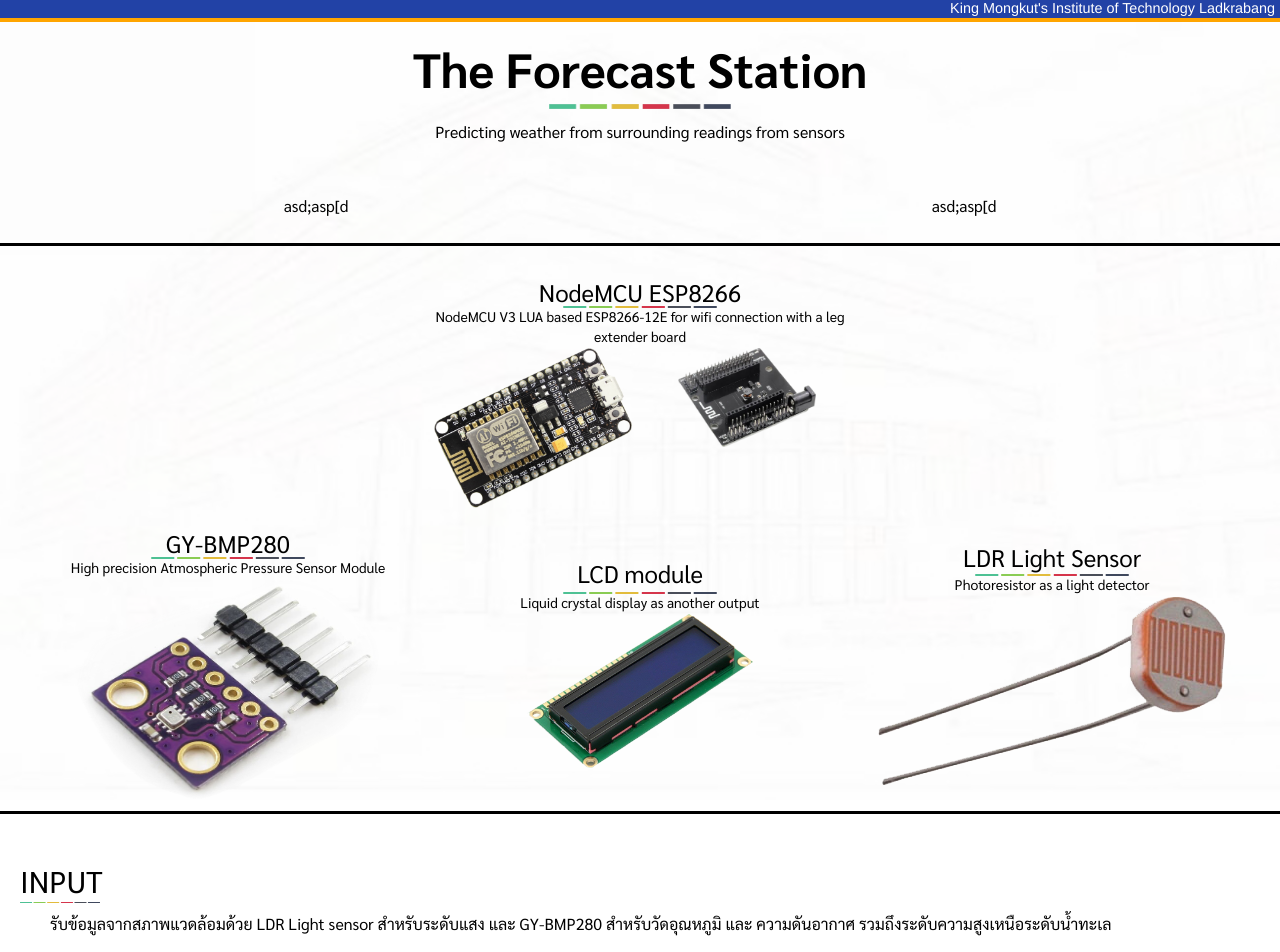
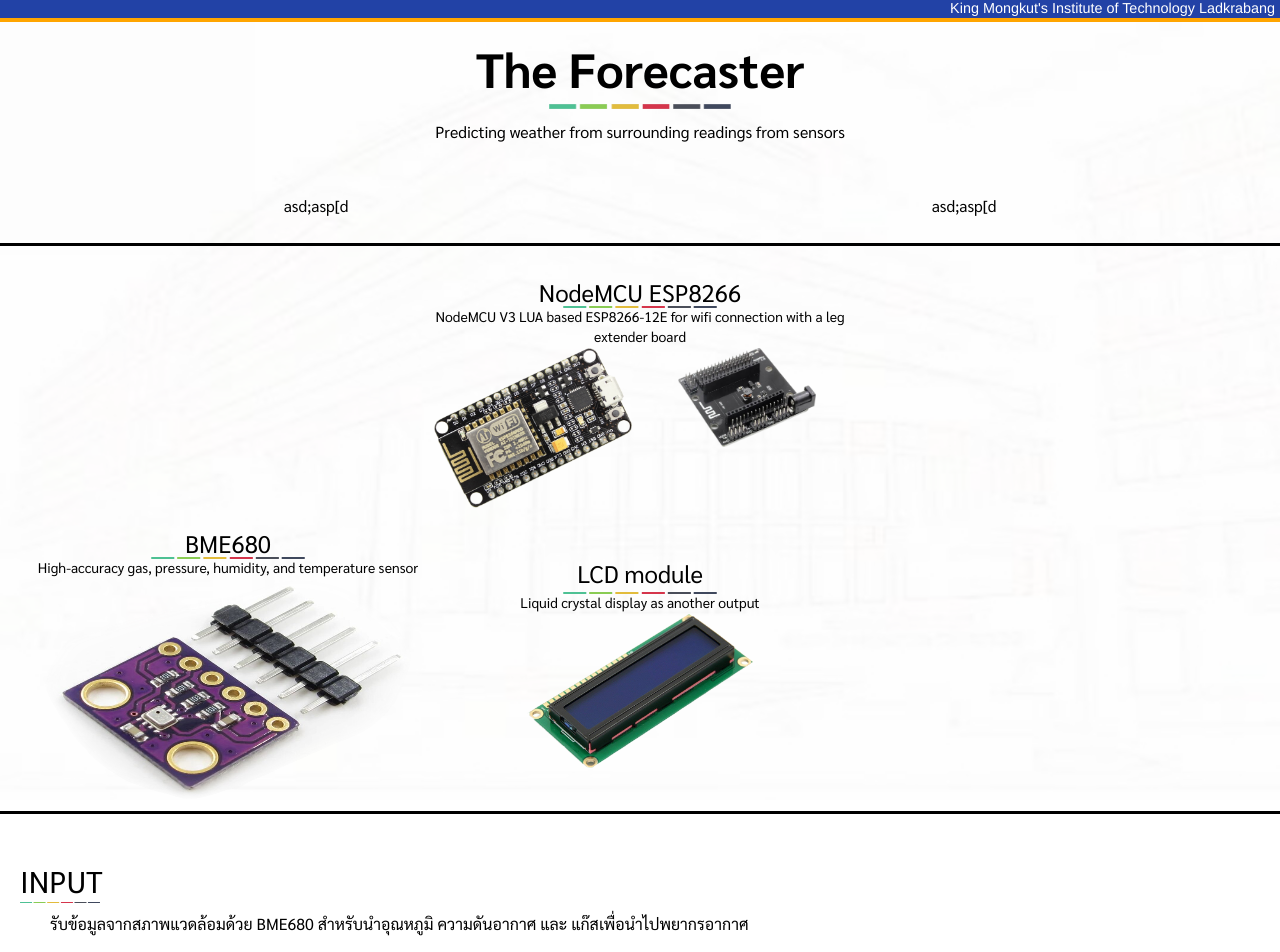
Before and after one commit to Krit789/esp-weather-station, a Nuxt app: page / in a window 1280 px wide. Shown: the top 952 px of the page. Built offline with nearby package versions, Linux system fonts and the light colour scheme.

Commit message:
commit Update info for new devices

```diff
--- a/pages/index.vue
+++ b/pages/index.vue
@@ -14,7 +14,7 @@
 
   <div class="main-body select-none">
     <div class="ma-10 text-center" style="margin-bottom: 50px;margin-top:20px">
-      <h1 class="text-5xl mb-4 font-bold pt-2">The Forecast Station</h1>
+      <h1 class="text-5xl mb-4 font-bold pt-2">The Forecaster</h1>
       <img alt="" class="rainbow-dash" src="/images/rainbow-line.webp" style="margin-top:-10px">
 
       <p class="mt-3" style="font-size:16px;">Predicting weather from surrounding readings from sensors</p>
@@ -44,16 +44,16 @@
                                                                                                              width="70%">
           </div>
         </div>
-        <div class="invisible" style="margin: auto"><span class="text-2xl">GY-BMP280</span>
-          <p class="text-sm">High precision Atmospheric Pressure Sensor Module</p><img class="img"
+        <div class="invisible" style="margin: auto"><span class="text-2xl">BME680</span>
+          <p class="text-sm">High-accuracy gas, pressure, humidity, and temperature sensor</p><img class="img"
                                                                                        src="../asset_img/GY-BMP280.png"
                                                                                        width="96%"></div>
       </div>
       <div class="grid grid-cols-3 text-center" style="align-content: center;">
-        <div style="margin: auto"><span class="text-2xl">GY-BMP280</span><img class="rainbow"
+        <div style="margin: auto"><span class="text-2xl">BME680</span><img class="rainbow"
                                                                               src="../asset_img/rainbow.svg"
                                                                               style="margin-top:-5px" width="154px">
-          <p class="text-sm">High precision Atmospheric Pressure Sensor Module</p><img class="img"
+          <p class="text-sm">High-accuracy gas, pressure, humidity, and temperature sensor</p><img class="img"
                                                                                        src="../asset_img/GY-BMP280.png"
                                                                                        width="96%"></div>
         <div style="margin: auto"><span class="text-2xl">LCD module</span><img class="rainbow"
@@ -63,19 +63,13 @@
                                                                                src="../asset_img/LCD_module.png"
                                                                                width="70%">
         </div>
-        <div style="margin: auto"><span class="text-2xl">LDR Light Sensor</span><img class="rainbow"
-                                                                                     src="../asset_img/rainbow.svg"
-                                                                                     style="margin-top:-2px"
-                                                                                     width="154px">
-          <p class="text-sm">Photoresistor as a light detector</p><img class="img" src="../asset_img/Light_Sensor.png"
-                                                                       width="100%"></div>
       </div>
     </div>
 
     <div style="margin:10px;margin-left:20px;margin-bottom:20px">
       <p class="text-3xl" style="margin-bottom:10px">INPUT<img src="../asset_img/rainbow.svg" width="80px"></p>
-      <p style="margin-left:30px">รับข้อมูลจากสภาพแวดล้อมด้วย LDR Light sensor สำหรับระดับแสง และ GY-BMP280
-        สำหรับวัดอุณหภูมิ และ ความดันอากาศ รวมถึงระดับความสูงเหนือระดับน้ำทะเล</p>
+      <p style="margin-left:30px">รับข้อมูลจากสภาพแวดล้อมด้วย BME680
+        สำหรับนำอุณหภูมิ ความดันอากาศ และ แก๊สเพื่อนำไปพยากรอากาศ</p>
     </div>
 
     <div style="margin:10px;margin-left:20px;margin-bottom:20px">
@@ -106,7 +100,7 @@
       <p class="text-3xl" style="margin-bottom:10px">OUTPUT<img src="../asset_img/rainbow.svg" width="80px"></p>
       <p style="margin-left:30px">
         แสดงข้อมูลที่วัดไว้รวมถึงผลการพยากรณ์ในช่วงเวลาหนึ่งทั้งในปัจจุบันและประวัติการวัดที่ผ่านมาบนหน้าเว็บไซต์ และ
-        [some sort of data] ในหน้าจอ lcd บนตัวครื่อง</p>
+        ข้อมูลที่วัดได้แบบReal Time รวมถึง Status ในหน้าจอ lcd บนตัวครื่อง</p>
     </div>
     <!--  <div>-->
     <!--    <svg width="25000" height="5">-->
```
